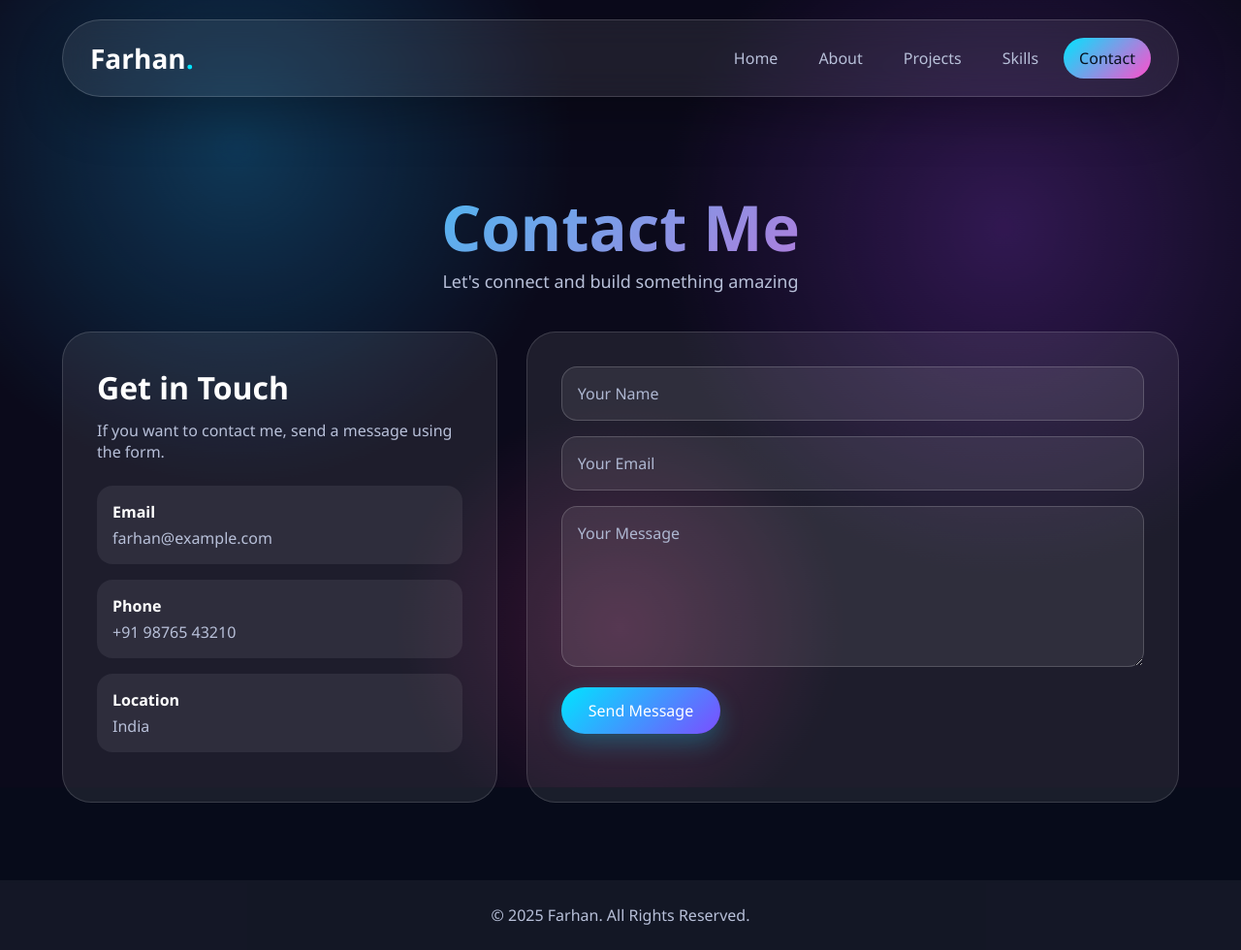
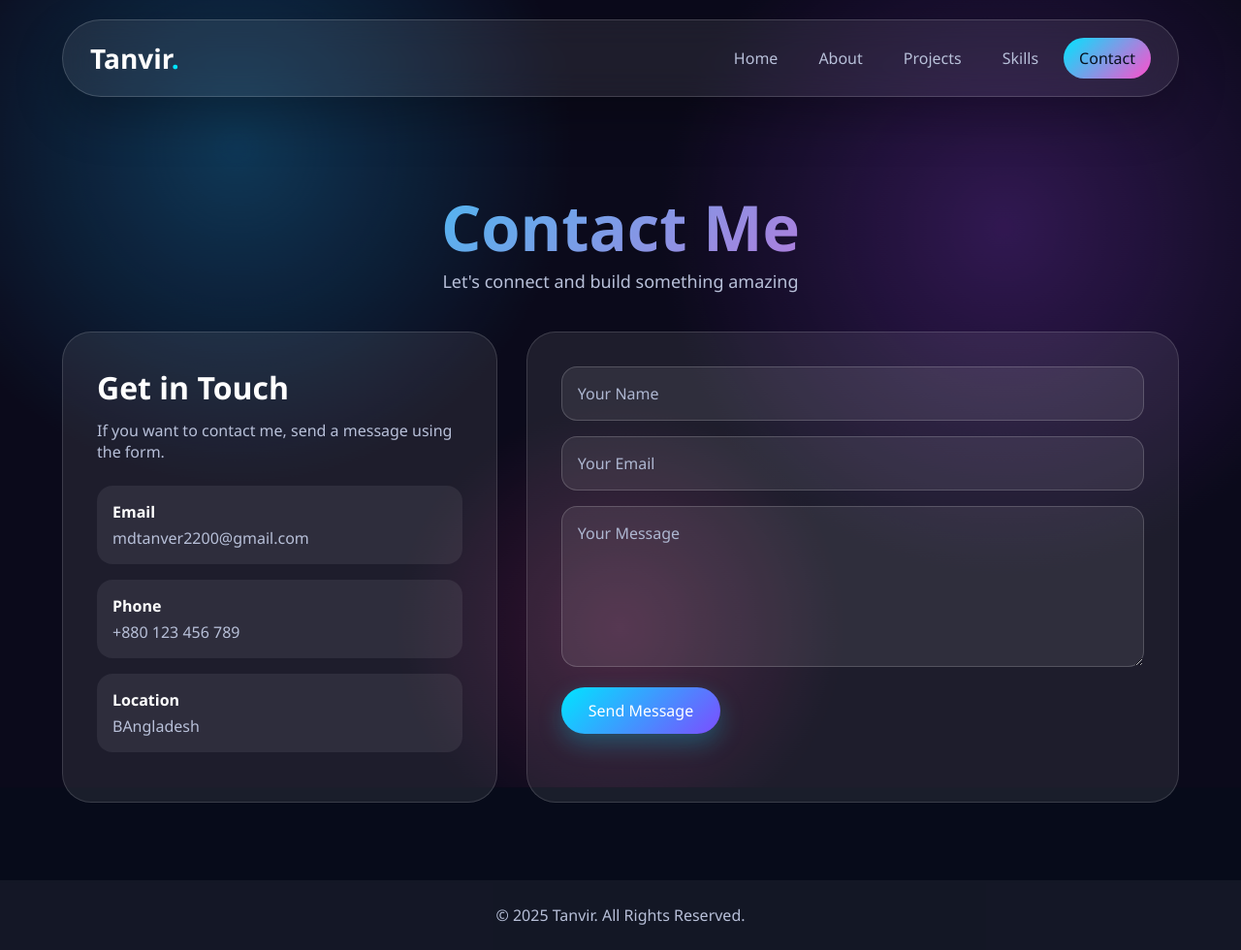
Before and after one commit to mthalb/meaw, a plain HTML site: page contact.html in a window 1280 px wide. Shown: the whole page at 97% size. Drawn offline with Linux system fonts and the light colour scheme.

Commit message:
Change contact details from Farhan to Tanvir
Updated contact information and name in contact.html.

```diff
--- a/contact.html
+++ b/contact.html
@@ -3,7 +3,7 @@
 <head>
   <meta charset="UTF-8" />
   <meta name="viewport" content="width=device-width, initial-scale=1.0" />
-  <title>Contact | Farhan</title>
+  <title>Contact | Tanvir</title>
   <link rel="stylesheet" href="style.css" />
 </head>
 <body>
@@ -11,7 +11,7 @@
   <div class="animated-bg"></div>
 
   <header>
-    <a href="index.html" class="logo">Farhan<span>.</span></a>
+    <a href="index.html" class="logo">Tanvir<span>.</span></a>
 
     <nav id="navbar">
       <a href="index.html">Home</a>
@@ -36,17 +36,17 @@
 
       <div class="contact-box">
         <strong>Email</strong>
-        <span>farhan@example.com</span>
+        <span>mdtanver2200@gmail.com</span>
       </div>
 
       <div class="contact-box">
         <strong>Phone</strong>
-        <span>+91 98765 43210</span>
+        <span>+880 123 456 789</span>
       </div>
 
       <div class="contact-box">
         <strong>Location</strong>
-        <span>India</span>
+        <span>BAngladesh</span>
       </div>
     </div>
 
@@ -60,7 +60,7 @@
   </section>
 
   <footer>
-    <p>© 2025 Farhan. All Rights Reserved.</p>
+    <p>© 2025 Tanvir. All Rights Reserved.</p>
   </footer>
 
   <script src="script.js"></script>
```
